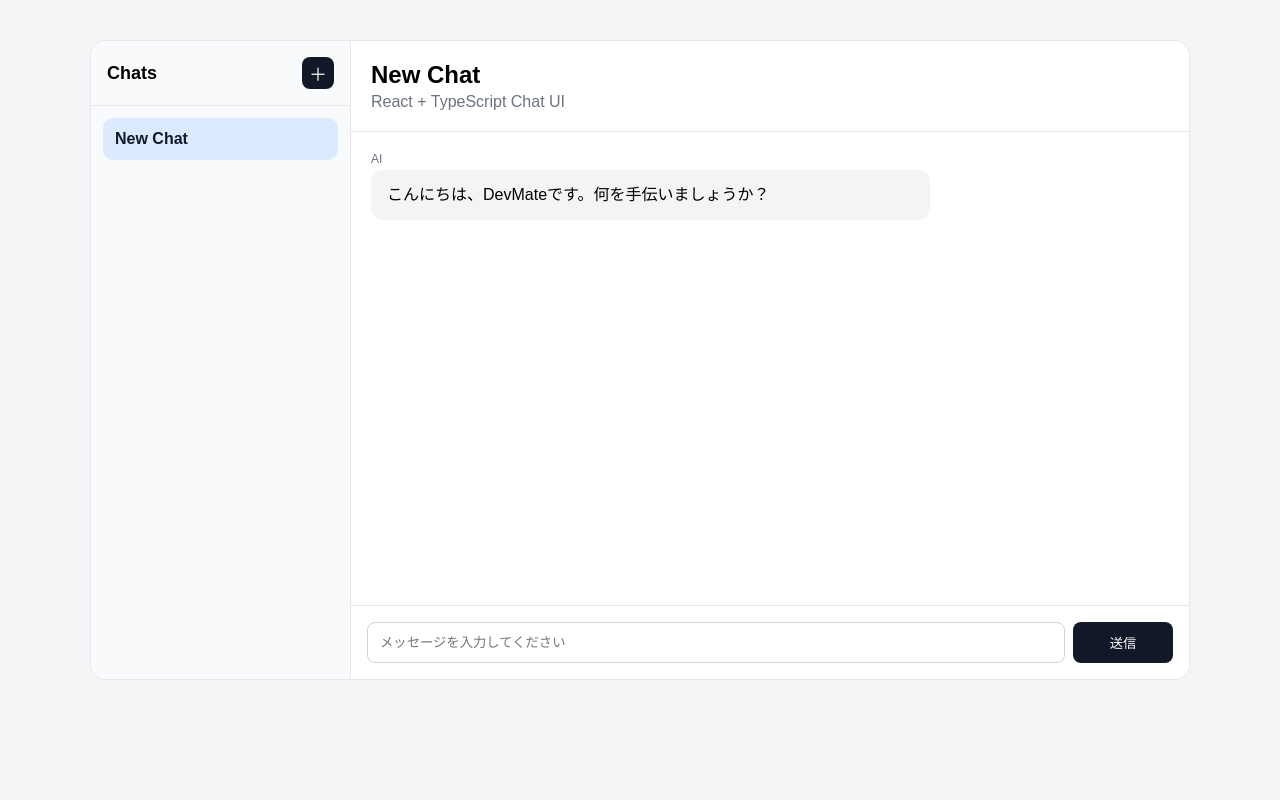
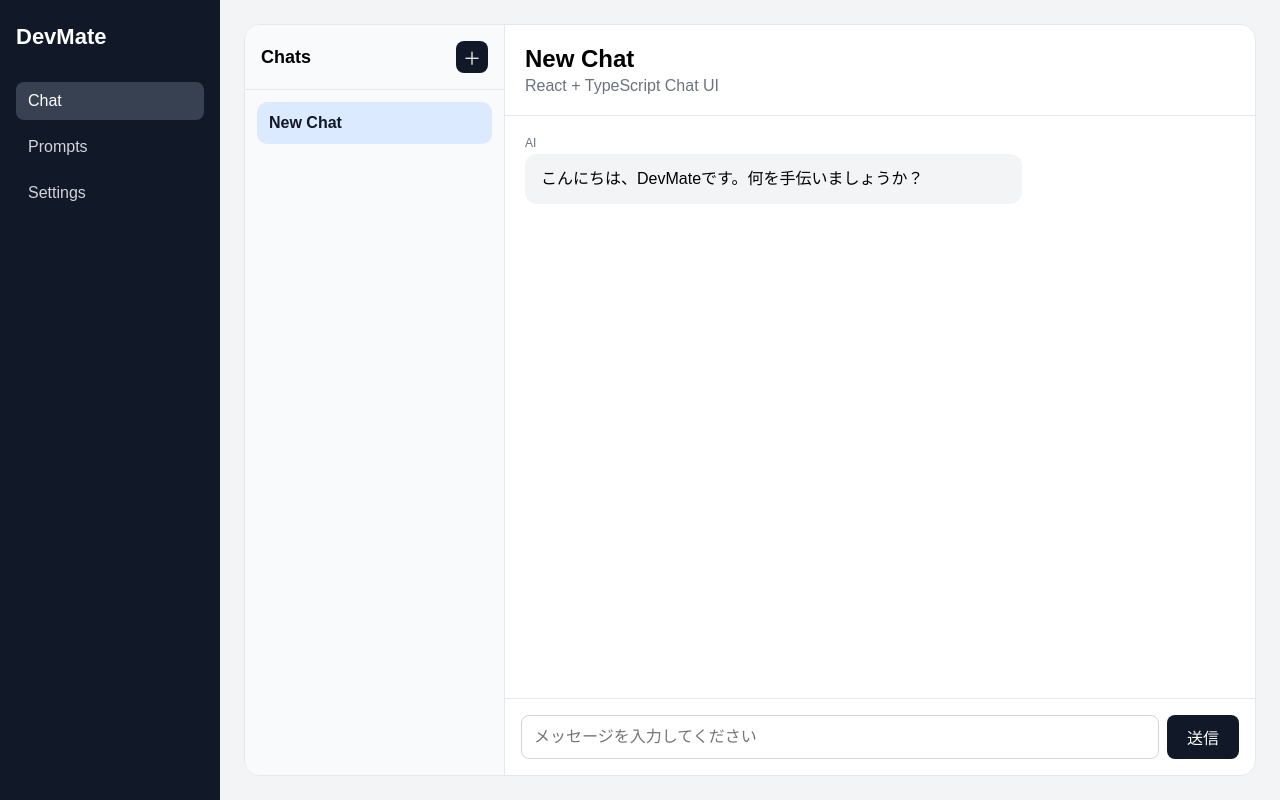
Before and after one commit to kouibun/AIChatbox, a React (Vite) app: page /chat in a window 1280 px wide. Built offline with nearby package versions, Linux system fonts and the light colour scheme.

Commit message:
feat: add react router page structure

```diff
--- a/package.json
+++ b/package.json
@@ -12,6 +12,7 @@
   "dependencies": {
     "react": "^19.2.6",
     "react-dom": "^19.2.6",
+    "react-router-dom": "^7.16.0",
     "zustand": "^5.0.14"
   },
   "devDependencies": {
--- /dev/null
+++ b/src/layouts/AppLayout.tsx
@@ -0,0 +1,19 @@
+import { NavLink, Outlet } from 'react-router-dom';
+
+export function AppLayout() {
+  return (
+    <div className='app'>
+      <nav className='app-nav'>
+        <h1>DevMate</h1>
+
+        <NavLink to='/chat'>Chat</NavLink>
+        <NavLink to='/prompts'>Prompts</NavLink>
+        <NavLink to='/settings'>Settings</NavLink>
+      </nav>
+
+      <main className='app-main'>
+        <Outlet />
+      </main>
+    </div>
+  );
+}
--- a/src/main.tsx
+++ b/src/main.tsx
@@ -1,10 +1,10 @@
 import { StrictMode } from 'react';
 import { createRoot } from 'react-dom/client';
-
-import App from './App.tsx';
+import { RouterProvider } from 'react-router-dom';
+import { router } from './routes/router';
 
 createRoot(document.getElementById('root')!).render(
   <StrictMode>
-    <App />
+    <RouterProvider router={router} />
   </StrictMode>,
 );
--- /dev/null
+++ b/src/pages/ChatPage.tsx
@@ -0,0 +1,71 @@
+import { useEffect } from 'react';
+
+import { ConversationList } from '../components/chat/ConversationList';
+import { MessageList } from '../components/chat/MessageList';
+import { InputBox } from '../components/chat/InputBox';
+import { EmptyState } from '../components/common/EmptyState';
+import { ErrorMessage } from '../components/common/ErrorMessage';
+
+import { useCurrentConversions } from '../hooks/useCurrentConversions';
+import { useChatActions } from '../hooks/useChatActions';
+
+import '../styles/globals.css';
+
+export function ChatPage() {
+  const {
+    currentConversation,
+    currentConversationId,
+    conversations,
+    isSending,
+    errorMessage,
+    isLoadingConversations,
+    isCreatingConversation,
+    deleteConversationId,
+  } = useCurrentConversions();
+  const {
+    selectConversation,
+    createConversation,
+    deleteConversation,
+    sendMessage,
+    fetchConversations,
+  } = useChatActions();
+
+  useEffect(() => {
+    fetchConversations();
+  }, [fetchConversations]);
+
+  if (!currentConversation) {
+    return <EmptyState title='Conversation not found' />;
+  }
+
+  return (
+    <div className='app'>
+      {isLoadingConversations ? (
+        <div className='loading'>会話を読み込んでいます...</div>
+      ) : (
+        <div className='layout'>
+          <ConversationList
+            conversations={conversations}
+            currentConversationId={currentConversationId}
+            onSelectConversation={selectConversation}
+            onCreateConversation={createConversation}
+            onDeleteConversation={deleteConversation}
+            isCreatingConversation={isCreatingConversation}
+            deleteConversationId={deleteConversationId}
+          />
+
+          <main className='chat-panel'>
+            <header className='chat-header'>
+              <h1>{currentConversation?.title}</h1>
+              <p>React + TypeScript Chat UI</p>
+            </header>
+
+            <MessageList messages={currentConversation.messages} />
+            {errorMessage && <ErrorMessage message={errorMessage} />}
+            <InputBox onSend={sendMessage} disabled={isSending} />
+          </main>
+        </div>
+      )}
+    </div>
+  );
+}
--- /dev/null
+++ b/src/pages/PromptPage.tsx
@@ -0,0 +1,8 @@
+export function PromptPage() {
+  return (
+    <div className='page-card'>
+      <h1>Prompt Templates</h1>
+      <p>Prompt テンプレート管理ページです。</p>
+    </div>
+  );
+}
--- /dev/null
+++ b/src/pages/SettingPage.tsx
@@ -0,0 +1,8 @@
+export function SettingsPage() {
+  return (
+    <div className='page-card'>
+      <h1>Settings</h1>
+      <p>アプリ設定ページです。</p>
+    </div>
+  );
+}
--- /dev/null
+++ b/src/routes/router.tsx
@@ -0,0 +1,24 @@
+import { Navigate, createBrowserRouter } from 'react-router-dom';
+import { AppLayout } from '../layouts/AppLayout';
+import { ChatPage } from '../pages/Chatpage';
+import { PromptPage } from '../pages/PromptPage';
+import { SettingsPage } from '../pages/SettingPage';
+
+export const router = createBrowserRouter([
+  {
+    path: '/',
+    element: <AppLayout />,
+    children: [
+      {
+        index: true,
+        element: <Navigate to='/chat' />,
+      },
+      {
+        path: 'chat',
+        element: <ChatPage />,
+      },
+      { path: 'prompts', element: <PromptPage /> },
+      { path: 'settings', element: <SettingsPage /> },
+    ],
+  },
+]);
--- a/src/styles/globals.css
+++ b/src/styles/globals.css
@@ -2,36 +2,99 @@
   box-sizing: border-box;
 }
 
+html,
+body,
+#root {
+  width: 100%;
+  height: 100%;
+  margin: 0;
+}
+
 body {
-  margin: 0;
   font-family: Arial, 'Hiragino Sans', 'Yu Gothic', sans-serif;
   background: #f3f4f6;
+}
+
+button,
+input {
+  font: inherit;
 }
 
 button {
   cursor: pointer;
 }
 
+button:disabled,
+input:disabled {
+  cursor: not-allowed;
+  opacity: 0.6;
+}
+
+/* App Layout */
+
 .app {
-  min-height: 100vh;
+  width: 100%;
+  height: 100vh;
   display: flex;
-  justify-content: center;
-  padding: 40px 16px;
+  overflow: hidden;
+  background: #f3f4f6;
 }
+
+.app-nav {
+  width: 220px;
+  flex-shrink: 0;
+  padding: 24px 16px;
+  background: #111827;
+  color: #ffffff;
+  display: flex;
+  flex-direction: column;
+  gap: 8px;
+}
+
+.app-nav h1 {
+  margin: 0 0 24px;
+  font-size: 22px;
+}
+
+.app-nav a {
+  padding: 10px 12px;
+  border-radius: 8px;
+  color: #d1d5db;
+  text-decoration: none;
+}
+
+.app-nav a.active {
+  background: #374151;
+  color: #ffffff;
+}
+
+.app-main {
+  flex: 1;
+  min-width: 0;
+  height: 100vh;
+  padding: 24px;
+  overflow: hidden;
+  display: flex;
+  flex-direction: column;
+}
+
+/* Chat Page */
 
 .layout {
   width: 100%;
-  max-width: 1100px;
-  height: 80vh;
+  flex: 1;
+  min-height: 0;
   display: flex;
   background: #ffffff;
+  border: 1px solid #e5e7eb;
   border-radius: 16px;
   overflow: hidden;
-  border: 1px solid #e5e7eb;
 }
 
 .conversation-list {
   width: 260px;
+  flex-shrink: 0;
+  height: 100%;
   border-right: 1px solid #e5e7eb;
   background: #f9fafb;
   display: flex;
@@ -39,6 +102,7 @@ button {
 }
 
 .conversation-list__header {
+  flex-shrink: 0;
   padding: 16px;
   border-bottom: 1px solid #e5e7eb;
   display: flex;
@@ -62,18 +126,21 @@ button {
 }
 
 .conversation-list__items {
+  flex: 1;
+  min-height: 0;
   padding: 12px;
   overflow-y: auto;
 }
 
 .conversation-item {
+  width: 100%;
   padding: 12px;
+  margin-bottom: 8px;
   border-radius: 10px;
-  margin-bottom: 8px;
   display: flex;
   justify-content: space-between;
+  align-items: center;
   gap: 8px;
-  align-items: center;
   color: #374151;
 }
 
@@ -87,7 +154,15 @@ button {
   font-weight: 600;
 }
 
+.conversation-item span {
+  min-width: 0;
+  overflow: hidden;
+  white-space: nowrap;
+  text-overflow: ellipsis;
+}
+
 .conversation-item button {
+  flex-shrink: 0;
   border: none;
   background: transparent;
   color: #6b7280;
@@ -96,12 +171,15 @@ button {
 
 .chat-panel {
   flex: 1;
+  min-width: 0;
+  height: 100%;
   display: flex;
   flex-direction: column;
   background: #ffffff;
 }
 
 .chat-header {
+  flex-shrink: 0;
   padding: 20px;
   border-bottom: 1px solid #e5e7eb;
 }
@@ -118,6 +196,7 @@ button {
 
 .message-list {
   flex: 1;
+  min-height: 0;
   padding: 20px;
   overflow-y: auto;
 }
@@ -133,9 +212,9 @@ button {
 }
 
 .message-role {
+  margin-bottom: 4px;
   font-size: 12px;
   color: #6b7280;
-  margin-bottom: 4px;
 }
 
 .message-content {
@@ -143,6 +222,7 @@ button {
   border-radius: 12px;
   background: #f3f4f6;
   line-height: 1.6;
+  word-break: break-word;
 }
 
 .message-item--user .message-content {
@@ -150,6 +230,7 @@ button {
 }
 
 .input-box {
+  flex-shrink: 0;
   display: flex;
   gap: 8px;
   padding: 16px;
@@ -158,25 +239,27 @@ button {
 
 .input-box input {
   flex: 1;
+  min-width: 0;
   padding: 12px;
   border: 1px solid #d1d5db;
   border-radius: 8px;
 }
 
 .input-box button {
+  flex-shrink: 0;
   padding: 0 20px;
   border: none;
   border-radius: 8px;
   background: #111827;
   color: #ffffff;
-  width: 100px;
 }
 
+/* Common UI */
+
 .error-message {
+  flex-shrink: 0;
   margin: 0 16px 12px;
-
   color: #dc2626;
-
   font-size: 14px;
 }
 
@@ -208,3 +291,22 @@ button {
   background: #111827;
   color: #ffffff;
 }
+
+.page-card {
+  height: 100%;
+  padding: 32px;
+  background: #ffffff;
+  border: 1px solid #e5e7eb;
+  border-radius: 16px;
+}
+
+.page-card h1 {
+  margin-top: 0;
+}
+
+.page-loading {
+  height: 100%;
+  display: flex;
+  align-items: center;
+  justify-content: center;
+}
```
Also changed, not shown: 1 other file (tests, documents, lock files or other folders).
